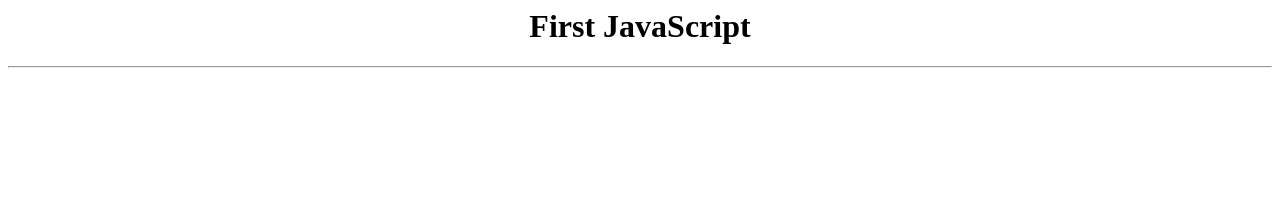
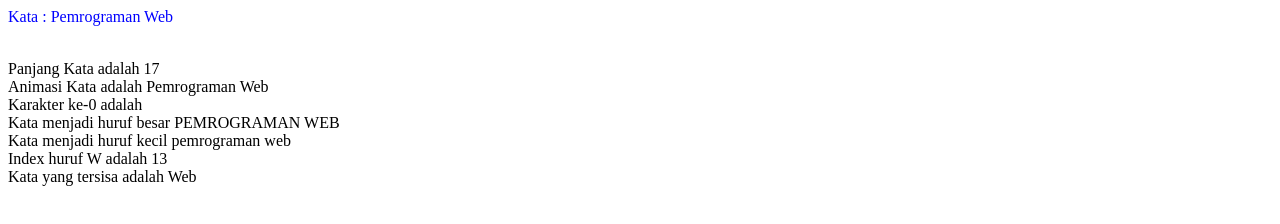
Before and after one commit to ButterDeco/deco.github.io, a plain HTML site: page perc1.html in a window 1280 px wide. Drawn offline with Linux system fonts and the light colour scheme.

Commit message:
Update perc1.html

```diff
--- a/perc1.html
+++ b/perc1.html
@@ -1,11 +1,17 @@
-<html>
-<body>
-<h1 align="center">First JavaScript</h1>
-<hr >
-<script language="javascript" type="text/javascript">
-document.write("<font size='5'color='red'><center>Hello, world!</font>");
-document.write("<br ><font size='7' color='blue'>
-It's a beautiful day!</center></font>");
-</script>
-</body>
-</html>
+<HTML>
+<BODY>
+<SCRIPT language="javascript">
+kata = " Pemrograman Web ";
+document.write("<p style='color:blue;font‐weight:bold'>Kata :"+kata+"</p><BR>");
+document.write("Panjang Kata adalah "+kata.length+"<BR>");
+document.write("Animasi Kata adalah "+kata.blink()+"<BR>");
+document.write("Karakter ke‐0 adalah "+kata.charAt(0)+"<BR>");
+document.write("Kata menjadi huruf besar "+kata.toUpperCase()+"<BR>");
+document.write("Kata menjadi huruf kecil "+kata.toLowerCase()+"<BR>");
+document.write("Index huruf W adalah "+kata.indexOf("W")+"<BR>");
+awal=kata.indexOf("W");
+akhir=kata.length;
+document.write("Kata yang tersisa adalah "+kata.substring(awal,akhir));
+</SCRIPT>
+</BODY>
+</HTML>
```
